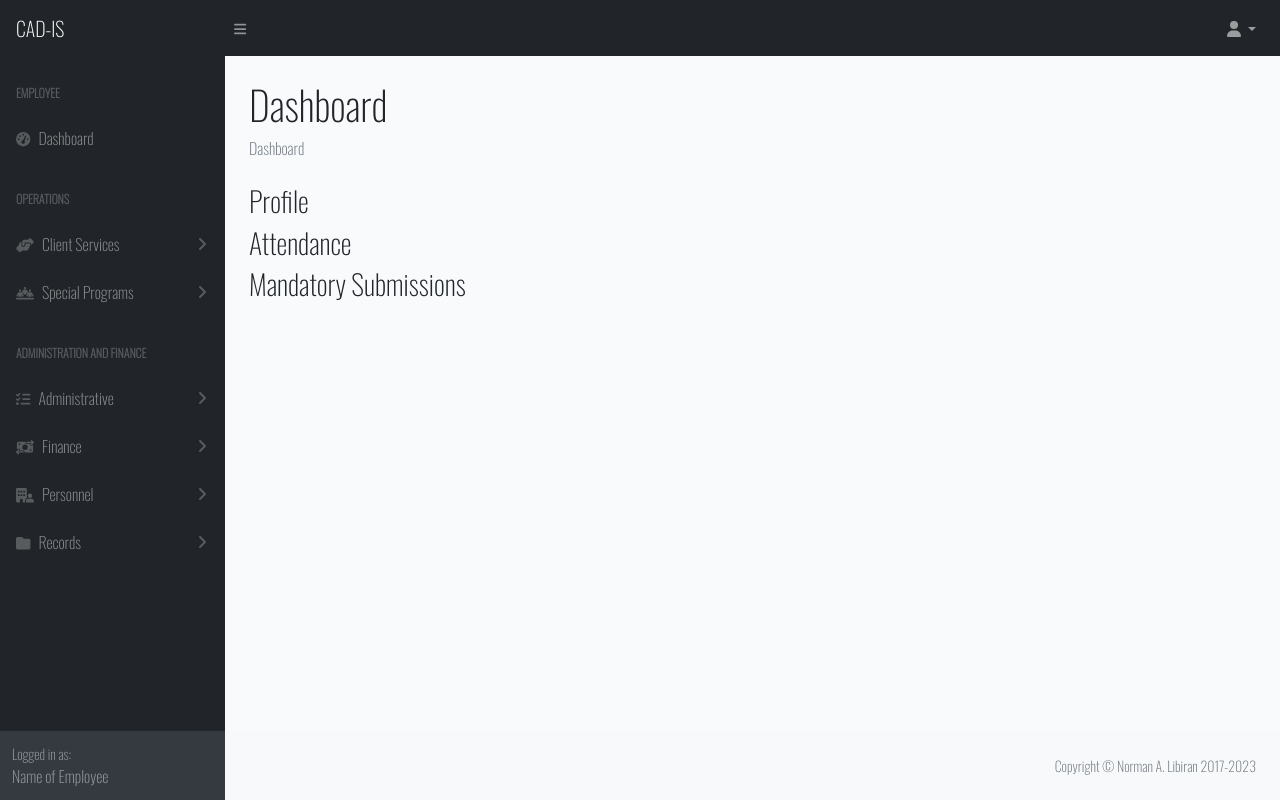
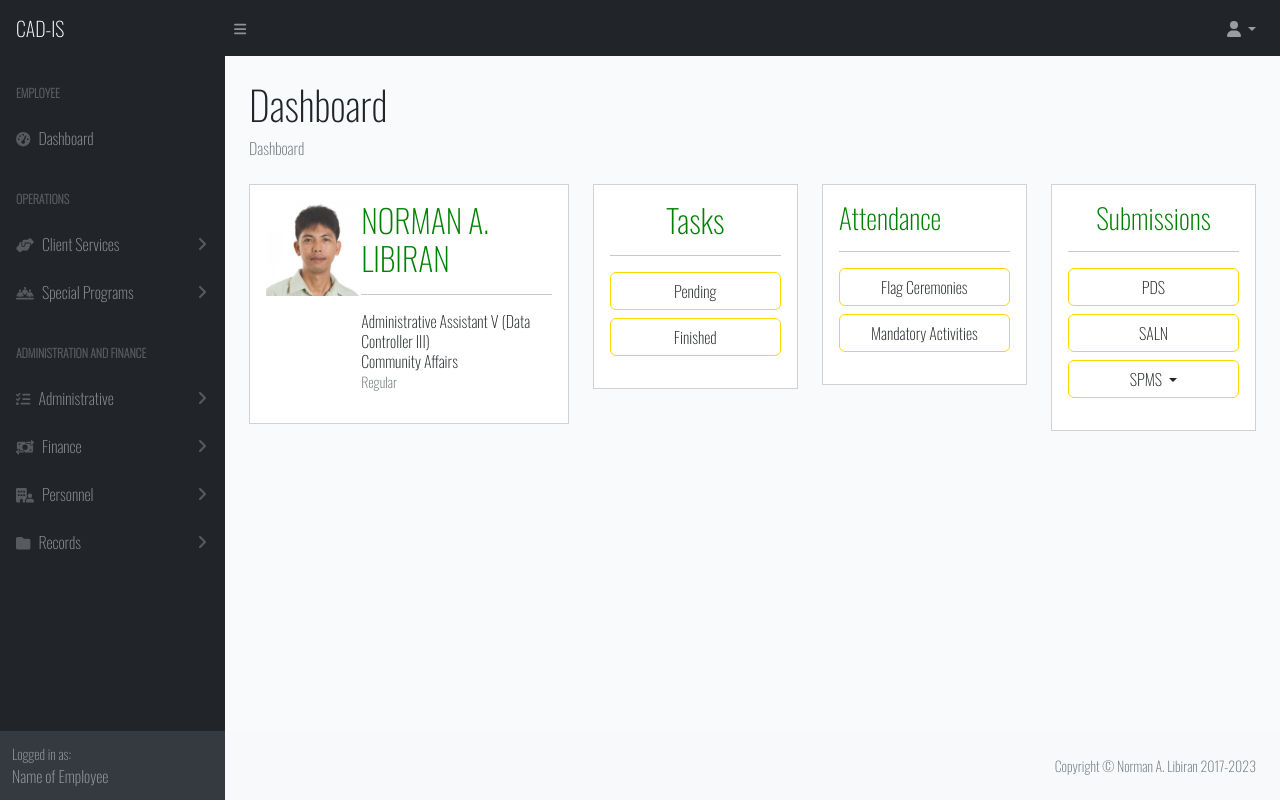
Before and after one commit to DaddyOman/CAD-IS, a Flask app: page / in a window 1280 px wide. Run offline with Flask 2, Linux system fonts and the light colour scheme; some libraries are stand-ins or nearby versions.

Commit message:
Added image folder, updated dashboard.

```diff
--- a/templates/dashboard.html
+++ b/templates/dashboard.html
@@ -5,19 +5,82 @@
 <ol class="breadcrumb mb-4">
     <li class="breadcrumb-item active">Dashboard</li>
 </ol>
+
 <div class="row">
-  <div class="col">
-    <div class="h3">Profile</div>
+    <div class="col-xl-4 col-md-6">
+        <div class="card mb-4">
+            <div class="card-body">
+                <div class="d-flex align-content-center flex-wrap">
+                    <div class="col-md-4">
+                        <img src="{{ url_for('static', filename='/img/profiles/PGP070401126.jpg') }}" class="img-fluid rounded-0" alt="Profile Picture">
+                    </div>
+                    <div class="col-md-8">
+                        <a href="#" class="text-decoration-none" title="View profile">
+                            <div class="h2">NORMAN A. LIBIRAN</div>
+                        </a>
+                        <hr>
+                        <p class="lh-sm">
+                            Administrative Assistant V (Data Controller III)<br>
+                            Community Affairs<br>
+                            <small class="text-muted">Regular</small>
+                        </p>
                     </div>
                 </div>
-<div class="row">
-  <div class="col">
-    <div class="h3">Attendance</div>
             </div>
         </div>
-<div class="row">
+    </div>
     <div class="col">
-    <div class="h3">Mandatory Submissions</div>
+      <div class="row row-cols-1 row-cols-md-3 g-4">
+        <div class="col">
+          <div class="card">
+            <div class="card-body">
+              <h5 class="card-title text-center text-primary h2">Tasks</h5><hr>
+              <p class="card-text">
+                <div class="d-grid gap-2">
+                  <button class="btn btn-outline-secondary text-dark" type="button">Pending</button>
+                  <button class="btn btn-outline-secondary text-dark" type="button">Finished</button>
+                </div>
+              </p>
+            </div>
+          </div>
+        </div>
+        <div class="col">
+          <div class="card">
+            <div class="card-body">
+              <h5 class="card-title text-primary h3">Attendance</h5><hr>
+              <p class="card-text">
+                <div class="d-grid gap-2">
+                  <button class="btn btn-outline-secondary text-dark" type="button">Flag Ceremonies</button>
+                  <button class="btn btn-outline-secondary text-dark" type="button">Mandatory Activities</button>
+                </div>
+              </p>
+            </div>
+          </div>
+        </div>
+        <div class="col">
+          <div class="card">
+            <div class="card-body">
+              <h5 class="card-title text-center text-primary h3">Submissions</h5><hr>
+              <p class="card-text">
+                <div class="d-grid gap-2">
+                  <button class="btn btn-outline-secondary text-dark" type="button">PDS</button>
+                  <button class="btn btn-outline-secondary text-dark" type="button">SALN</button>
+                  <div class="btn-group" role="group">
+                    <button type="button" class="btn btn-outline-secondary text-dark dropdown-toggle" data-bs-toggle="dropdown" aria-expanded="false">
+                      SPMS
+                    </button>
+                    <ul class="dropdown-menu">
+                      <li><a class="dropdown-item" href="#">Target</a></li>
+                      <li><a class="dropdown-item" href="#">Accomplishment</a></li>
+                      <li><a class="dropdown-item" href="#">IDP</a></li>
+                    </ul>
+                  </div>
+                </div>
+              </p>
+            </div>
+          </div>
+        </div>
+      </div>
     </div>
 </div>
 {% endblock %}
--- a/templates/layouts/navs.html
+++ b/templates/layouts/navs.html
@@ -131,6 +131,7 @@
                             <a class="nav-link" href="outgoings.html">Outgoings</a>
                         </nav>
                     </div>
+                    <a class="nav-link" href="library.html">Office Library</a>
                 </nav>
             </div>
         </div>
```
Also changed, not shown: static/img/profiles/PGP070401126.jpg (added). Lines whose indentation alone changed are shown as unchanged.
